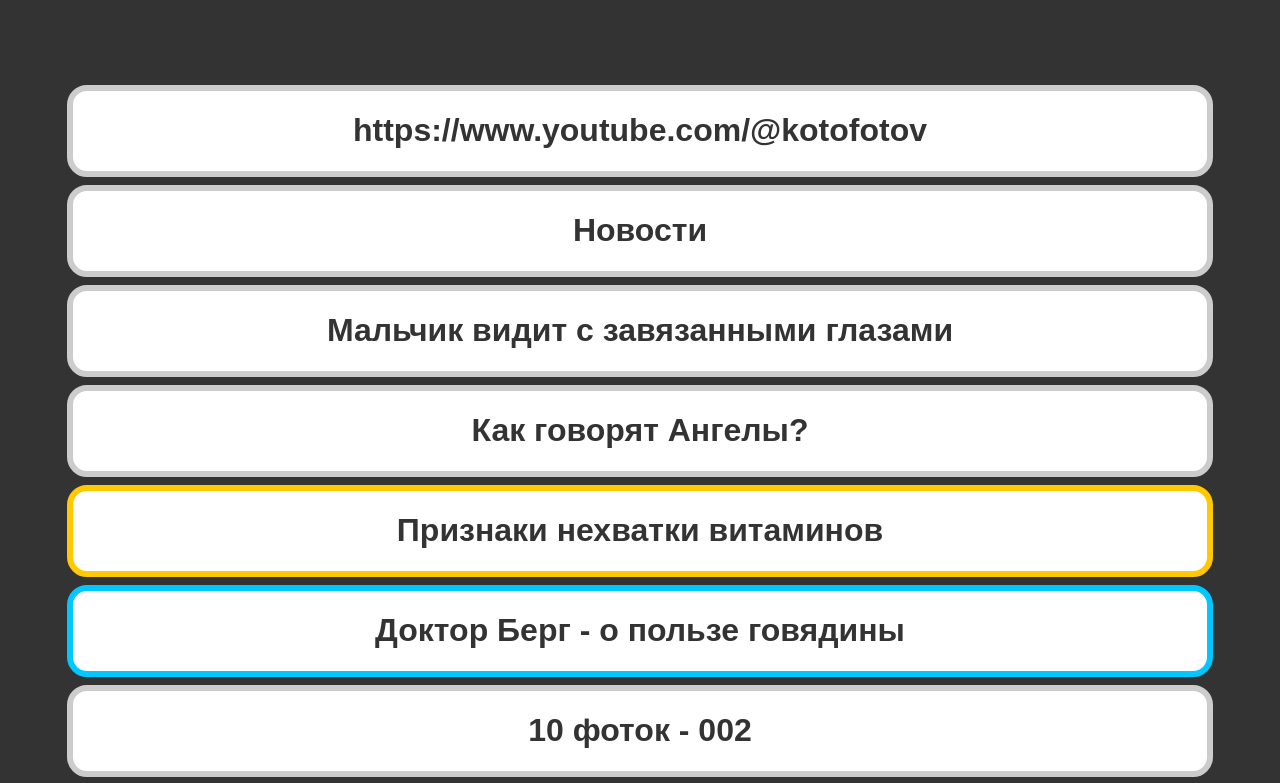
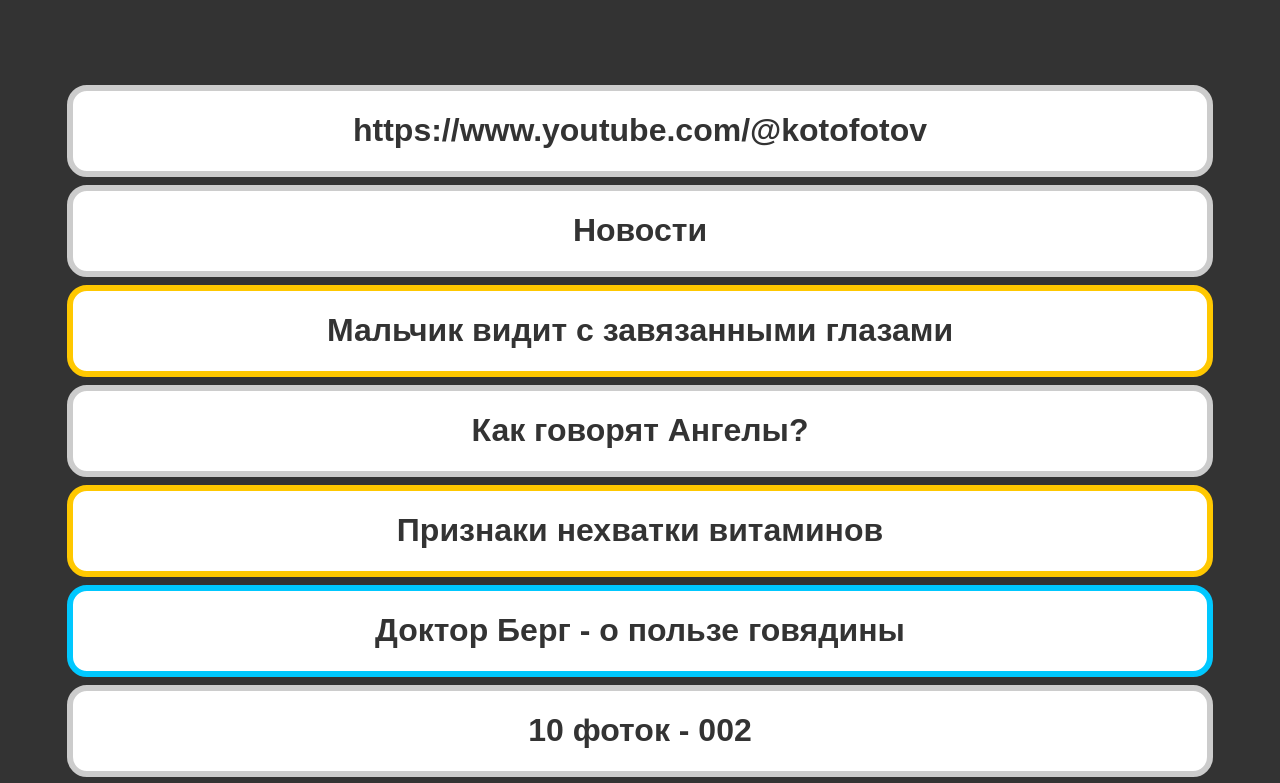
Before and after one commit to kotofotov/kotofotov.github.io, a plain HTML site: page index.html in a window 1280 px wide. Shown: the top 783 px of the page. Drawn offline with Linux system fonts and the light colour scheme.

Commit message:
Add files via upload

```diff
--- a/index.html
+++ b/index.html
@@ -79,7 +79,7 @@ onmouseout="this.style.backgroundColor='#fff'; this.style.color='#333'"
      font-size: 32px;
      font-weight: bold;
      cursor: pointer;
-     border:  6px solid #ccc;
+     border:  6px solid #FFC800;
      background-color: #fff;
      border-radius: 20px;
      padding: 0px;
```
